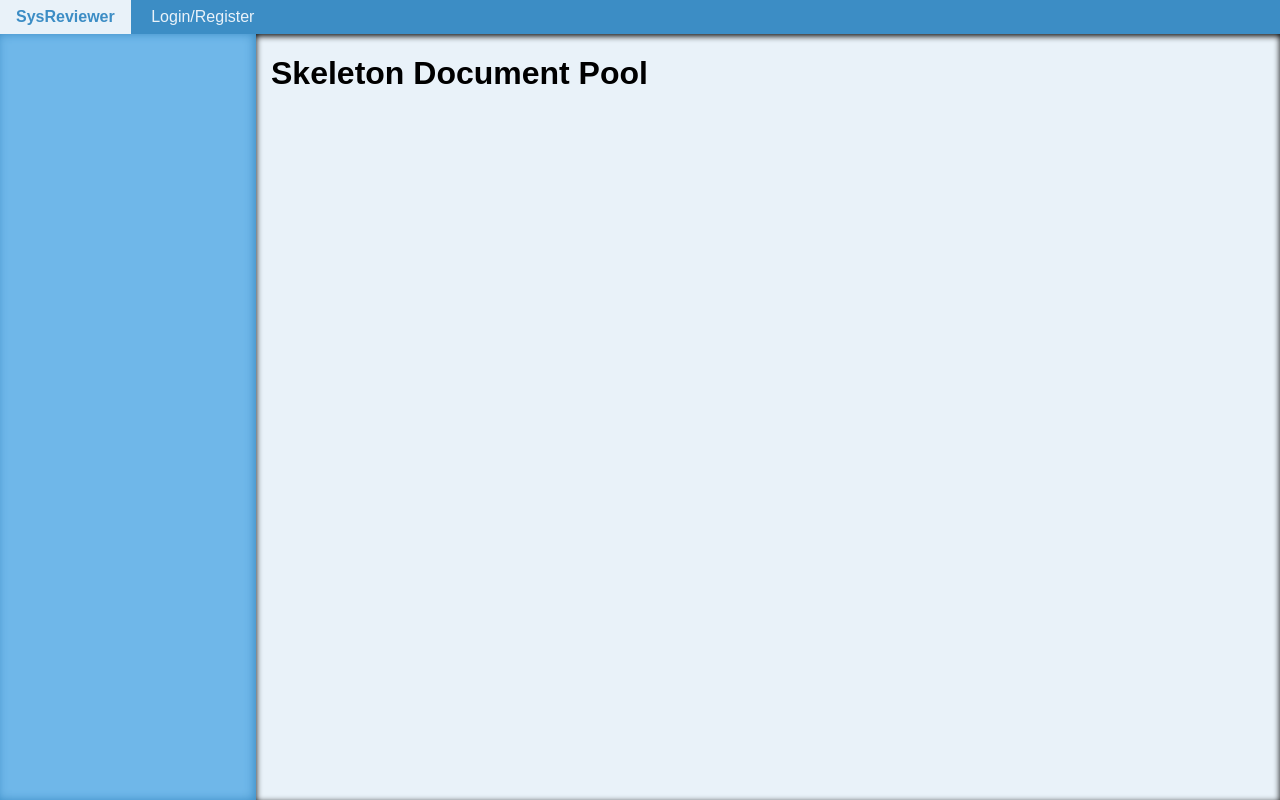
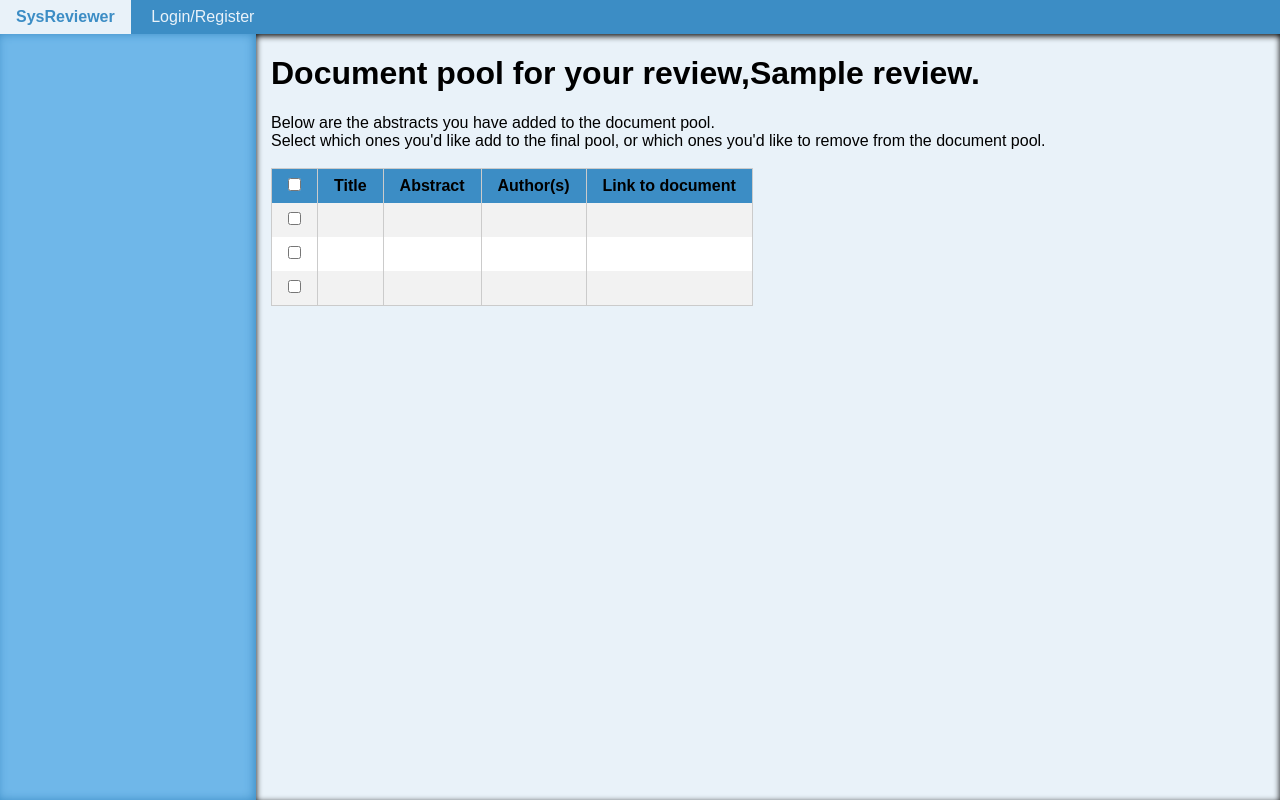
Before and after one commit to Alistair401/10C, a Django app: a page that uses SysReview/templates/mainapp/document_pool.html in a window 1280 px wide. Run offline with Django 3.2, Linux system fonts and the light colour scheme; tables that the repository leaves empty hold one stand-in row (values such as "Sample post"); some libraries are stand-ins or nearby versions.

Commit message:
Further work on pools, still not functioning

```diff
--- a/SysReview/mainapp/views.py
+++ b/SysReview/mainapp/views.py
@@ -3,7 +3,7 @@ from django.contrib.auth.decorators import login_required
 from django.contrib.auth import logout, authenticate, login
 from django.http import HttpResponseRedirect, HttpResponse
 from mainapp.forms import UserRegisterForm, UserProfileForm, CreateReviewForm, CreateAdvancedQuery, AbstractPoolForm
-from mainapp.models import Researcher, Review, Query
+from mainapp.models import Researcher, Review, Query, Paper
 from django.contrib.auth.models import User
 from mainapp import pubmed
 
@@ -238,25 +238,23 @@ def query_results(request):
 #view abstract pool and authorise abstracts and add to document pool
 def abstract_pool(request,review_name_slug):
     context_dict = {}
-    if request.method == 'POST':
-        APForm = AbstractPoolForm(data=request.POST)
-        if APForm.is_valid(): #If we have been provided with a valid form
-            APForm.save(commit=True) #Save the abstract pool to the database
-    else:
-        APForm = AbstractPoolForm()
-    context_dict = {'review_name_slug':review_name_slug, 'APForm':APForm}
+    paper_list = Paper.objects.order_by('Title')
+    review = Review.objects.get(slug=review_name_slug)
+    context_dict = {'papers':paper_list, 'review_name':review.name}
     return render(request,'mainapp/abstract_pool.html',context_dict)
 
 #view document pool and authorise documents and add to final pool
 def document_pool(request,review_name_slug):
     context_dict = {}
-
+    review = Review.objects.get(slug=review_name_slug)
+    context_dict['review_name'] = review.name
     return render(request,'mainapp/document_pool.html',context_dict)
 
 #view final pool and edit final pool
 def final_pool(request,review_name_slug):
     context_dict = {}
-
+    review = Review.objects.get(slug=review_name_slug)
+    context_dict['review_name'] = review.name
     return render(request,'mainapp/final_pool.html',context_dict)
 
 #view for the login / register page
--- a/SysReview/templates/mainapp/document_pool.html
+++ b/SysReview/templates/mainapp/document_pool.html
@@ -6,6 +6,47 @@
 
 {% block main_block %}
 
-    <h1>Skeleton Document Pool</h1>
+    <h1>Document pool for your review,{{review_name}}. </h1>
+    Below are the abstracts you have added to the document pool.<br/>
+    Select which ones you'd like add to the final pool, or which ones you'd like to remove from the document pool.
+    <br/>
+    <br/>
+
+    <table class = "cust-pure-table cust-pure-table-striped cust-pure-table-bordered cust-pure-table-scrollable" id = "document_pool">
+        <thead>
+            <tr>
+                <th><input type="checkbox" id="selectAll" /></th>
+                <th>Title</th>
+                <th>Abstract</th>
+                <th>Author(s)</th>
+                <th>Link to document</th>
+            </tr>
+        </thead>
+        <tbody>
+        <tr>
+            <td><input type="checkbox" id="1" /></td>
+            <td> </td>
+            <td> </td>
+            <td> </td>
+            <td> </td>
+        </tr>
+
+        <tr>
+            <td><input type="checkbox" id="2" /></td>
+            <td> </td>
+            <td> </td>
+            <td> </td>
+            <td> </td>
+        </tr>
+
+        <tr>
+            <td><input type="checkbox" id="3" /></td>
+            <td> </td>
+            <td> </td>
+            <td> </td>
+            <td> </td>
+        </tr>
+    </tbody>
+    </table>
 
 {% endblock %}
```
Also changed, not shown: SysReview/templates/mainapp/abstract_pool.html (+13 -4 lines), SysReview/templates/mainapp/final_pool.html (+16 -1 lines).
